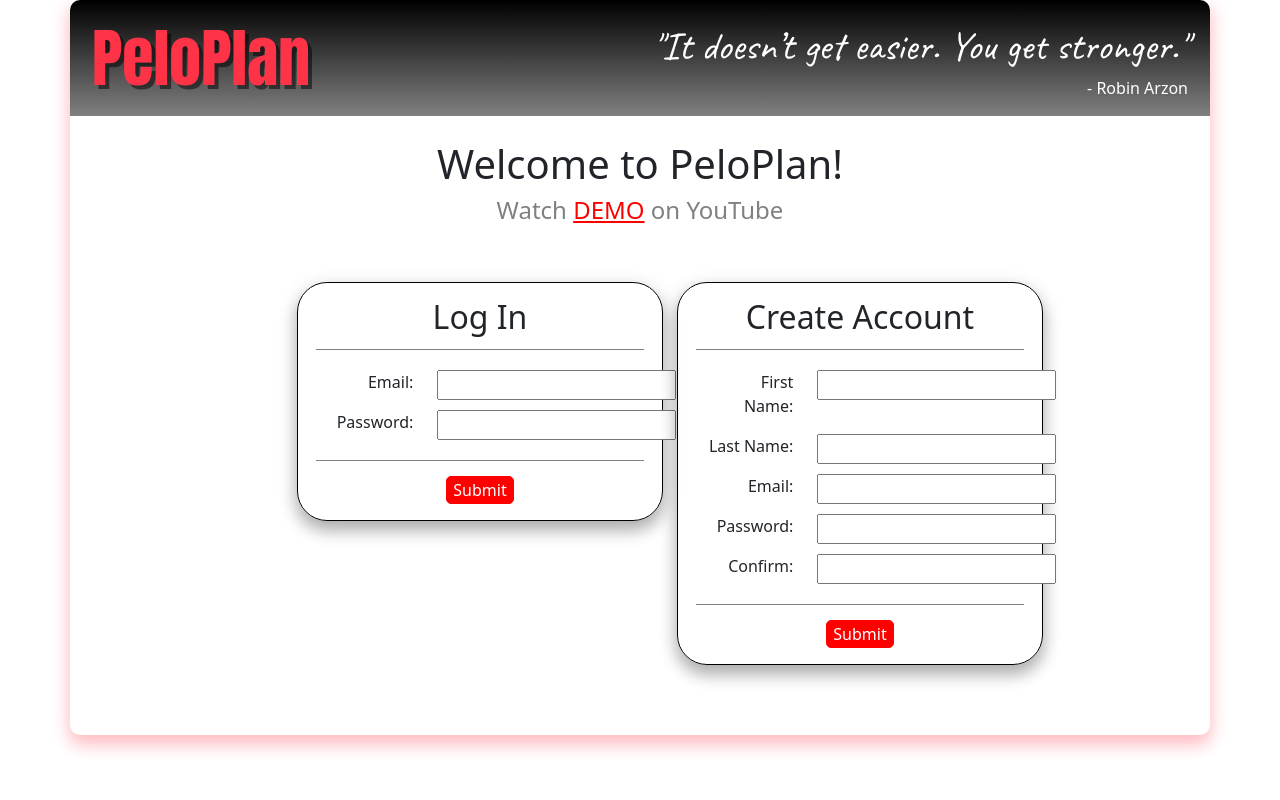
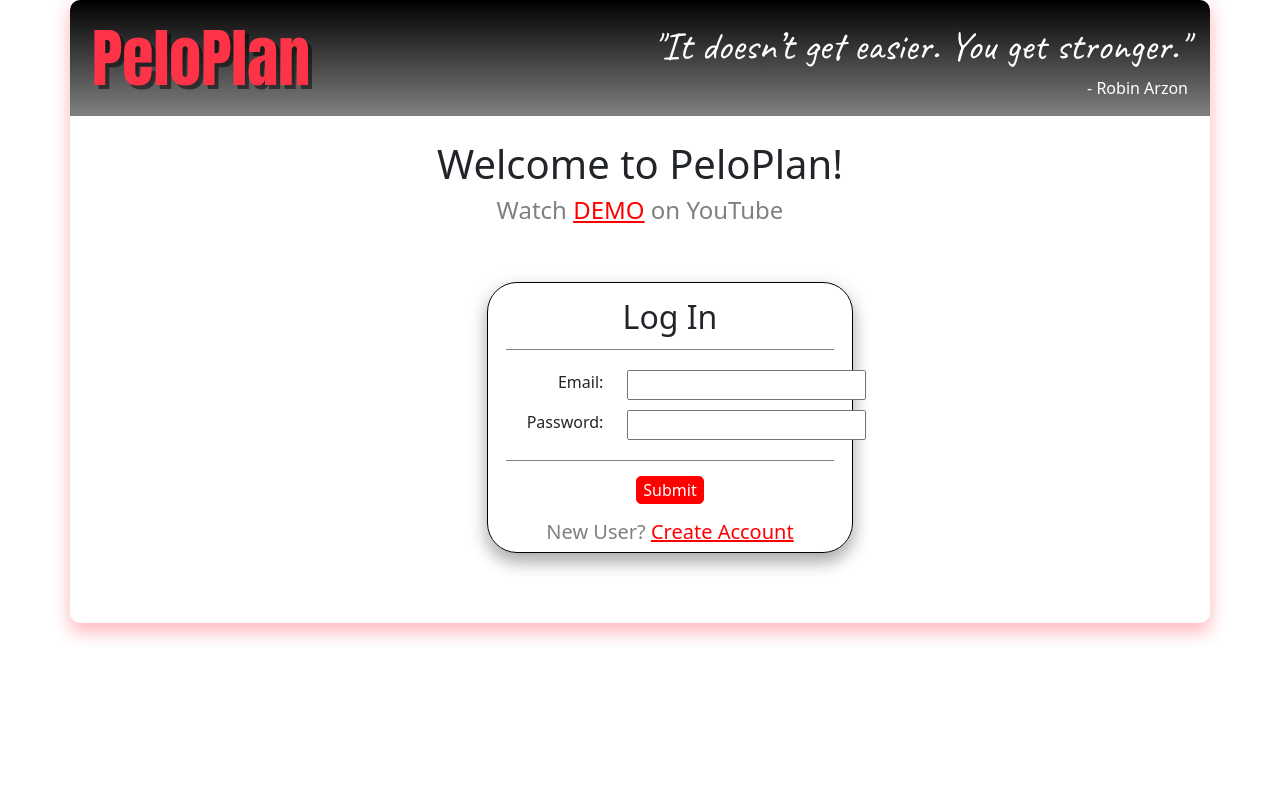
Before and after one commit to linzmacd/peloplan, a Flask app: page / in a window 1280 px wide. Run offline with Flask 2, Linux system fonts and the light colour scheme; some web fonts are replaced.

Commit message:
Separated log-in and sign-up page

```diff
--- a/server.py
+++ b/server.py
@@ -35,6 +35,12 @@ def logged_in(f):
 def homepage():
     '''Renders PeloPlan homepage.'''
     return render_template('homepage.html')
+
+
+@app.route('/sign-up')
+def new_user():
+    '''Renders PeloPlan sign-up page.'''
+    return render_template('sign-up.html')
 
 
 @app.route('/create-account', methods=['POST'])
--- a/templates/homepage.html
+++ b/templates/homepage.html
@@ -12,7 +12,7 @@
   </div>
 </div>
 <div class='row'>
-  <div class='col-4 offset-2'>
+  <div class='col-4 offset-4'>
     <div class='login-box'>
       <form action='/login' method='POST'>
         <div class='row login-header'>
@@ -36,58 +36,7 @@
         </div>
         <div class='row login-submit'>
           <p><input type='submit' class='rb'></p>
-        </div>
-      </form>
-    </div>
-  </div>
-  <div class='col-4'>
-    <div class='login-box'>
-      <form action='/create-account' method='POST'>
-        <div class='row login-header'>
-          <h2>Create Account</h2>
-        </div>
-        <div class='row'>
-          <div class='col-4' align='right'>
-            <p>First Name: </p>
-          </div>
-          <div class='col-8' align='left'>
-            <input type='text' name='fname'>
-          </div>
-        </div>
-        <div class='row'>
-          <div class='col-4' align='right'>
-            <p>Last Name: </p>
-          </div>
-          <div class='col-8' align='left'>
-            <input type='text' name='lname'>
-          </div>
-        </div>
-        <div class='row'>
-          <div class='col-4' align='right'>
-            <p>Email: </p>
-          </div>
-          <div class='col-8' align='left'>
-            <input type='email' name='email' pattern='\S+@\S+\.\S+' required>
-          </div>
-        </div>
-        <div class='row'>
-          <div class='col-4' align='right'>
-            <p>Password: </p>
-          </div>
-          <div class='col-8' align='left'>
-            <input type='password' name='password' required>
-          </div>
-        </div>
-        <div class='row'>
-          <div class='col-4' align='right'>
-            <p>Confirm: </p>
-          </div>
-          <div class='col-8' align='left'>
-            <input type='password' name='confirm' required>
-          </div>
-        </div>
-        <div class='row login-submit'>
-          <p><input type='submit' class='rb'></p>
+          <h5 class='demo-video'>New User? <a href='/sign-up'>Create Account</a></h5>
         </div>
       </form>
     </div>
--- a/templates/peloton-login.html
+++ b/templates/peloton-login.html
@@ -38,7 +38,6 @@
       <div class='row peloton-blurb'>
         <p>Please note: since your Peloton password is not saved, <br>
           you may be required to periodically re-login to Peloton.</p>
-       <p>Load time will depend on the time since your last login.</p>
       </div>
     </form>
   </div>
```
Also changed, not shown: templates/sign-up.html (added, +72 -0 lines).
